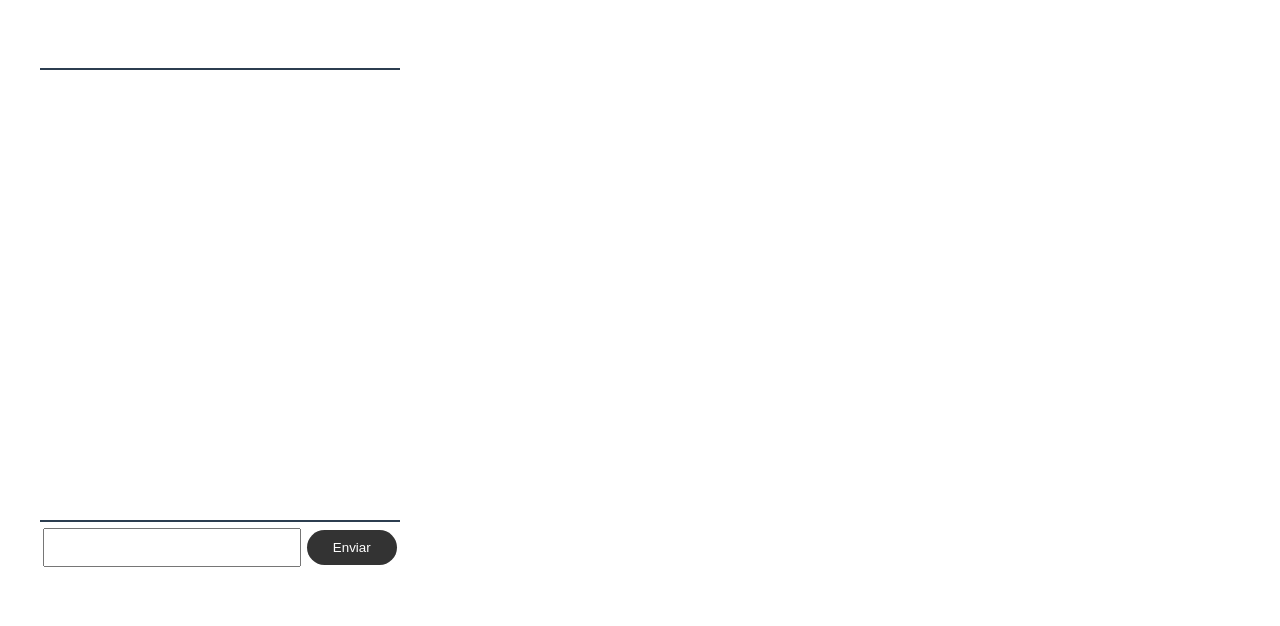
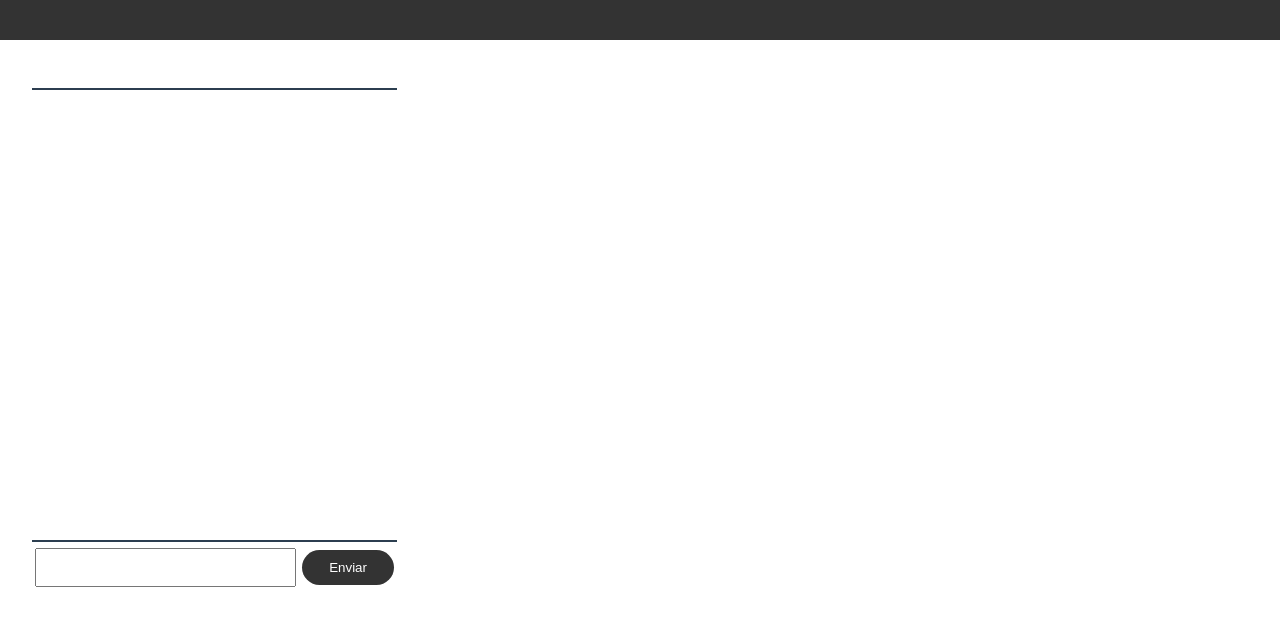
Before and after one commit to GuilhermeMelow/chat-typescript, a Vue app: page /chat in a window 1280 px wide. Shown: the top 626 px of the page. Built offline with nearby package versions, Linux system fonts and the light colour scheme.

Commit message:
Exibindo nav e customizando scrollbar.

```diff
--- a/src/App.vue
+++ b/src/App.vue
@@ -21,6 +21,9 @@
 </script>
 
 <style lang="scss">
+    * {
+        margin: 0;
+    }
     #app {
         font-family: Avenir, Helvetica, Arial, sans-serif;
         -webkit-font-smoothing: antialiased;
@@ -30,12 +33,12 @@
     }
 
     #nav {
-        padding: 30px;
-
+        padding: 20px;
+        margin-bottom: 3em;
+        background-color: #333;
         a {
             font-weight: bold;
             color: #2c3e50;
-
             &.router-link-exact-active {
                 color: #42b983;
             }
@@ -52,4 +55,18 @@
         padding: 10px 20px;
         color: white;
     }
+
+    ::-webkit-scrollbar {
+        width: 0.5em;
+        height: 0.5em;
+    }
+    ::-webkit-scrollbar-track {
+        background: #ffffff;
+    }
+    ::-webkit-scrollbar-thumb {
+        background: #333;
+    }
+    ::-webkit-scrollbar-thumb:hover {
+        background: #888;
+    }
 </style>
--- a/src/views/Chat.vue
+++ b/src/views/Chat.vue
@@ -47,6 +47,7 @@
         }
         .list {
             height: 90%;
+            overflow: auto;
         }
     }
     .main-container {
```
